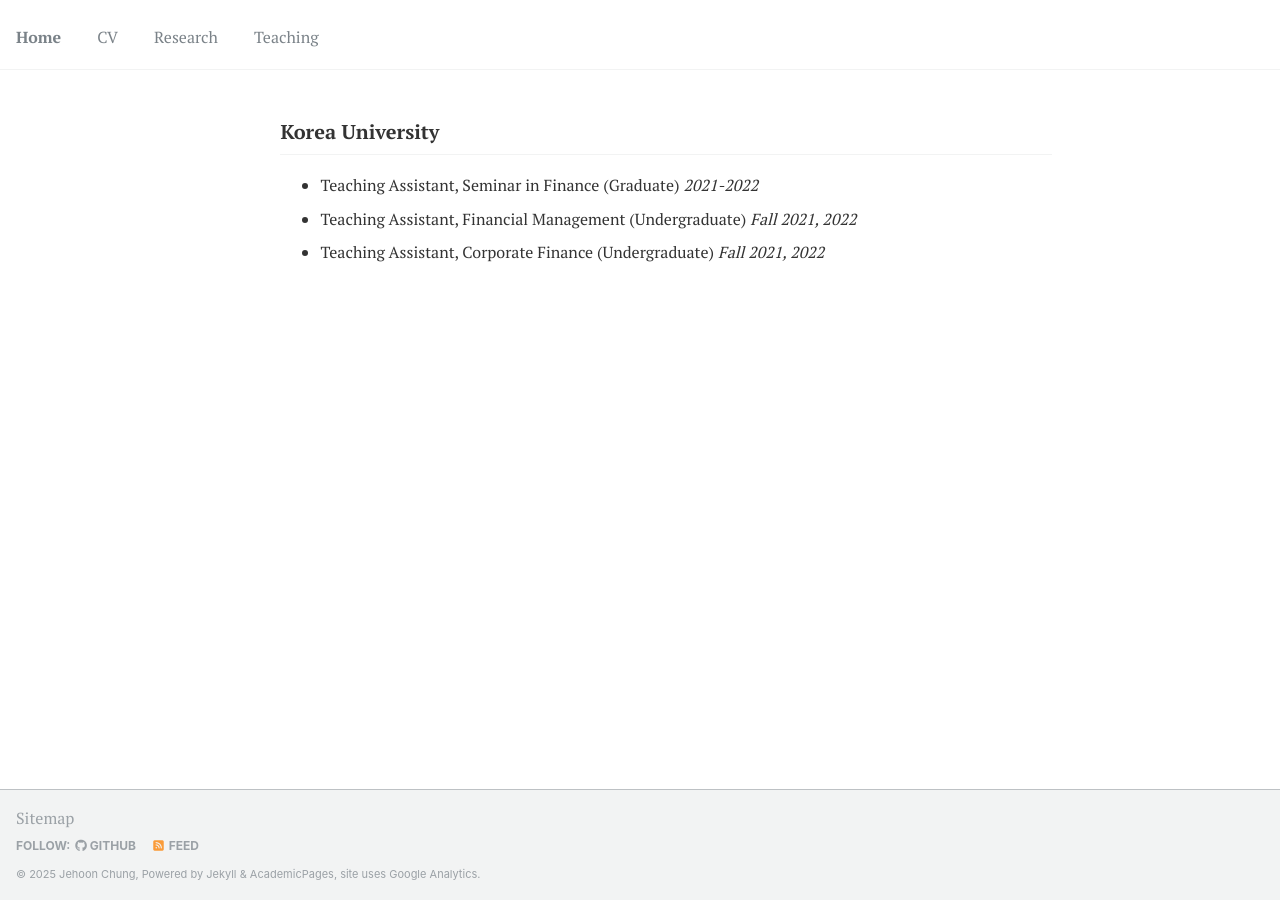
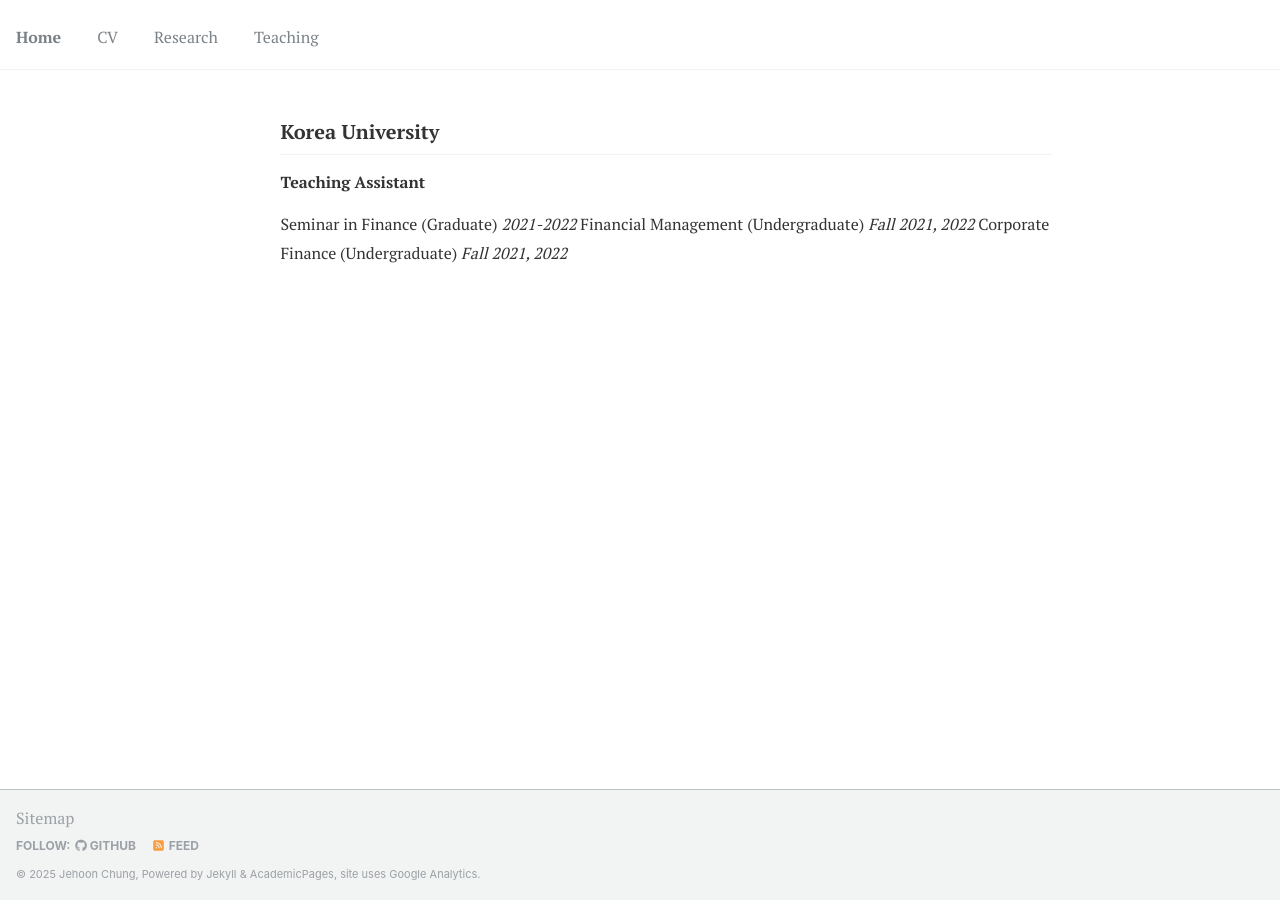
Before and after one commit to JehoonChung/jehoonchung.github.io, a Jekyll site: the page built from _teaching/2014-spring-teaching-1.md, in a window 1280 px wide. Built offline with Jekyll 4.4.1, drawn with Linux system fonts in a browser that asks for light colours.

Commit message:
Update 2014-spring-teaching-1.md

```diff
--- a/_teaching/2014-spring-teaching-1.md
+++ b/_teaching/2014-spring-teaching-1.md
@@ -7,6 +7,9 @@ permalink: /teaching/
 ---
 
 ## Korea University
-- Teaching Assistant, Seminar in Finance (Graduate) *2021-2022*
-- Teaching Assistant, Financial Management (Undergraduate) *Fall 2021, 2022*
-- Teaching Assistant, Corporate Finance (Undergraduate) *Fall 2021, 2022*
+
+### Teaching Assistant
+
+Seminar in Finance (Graduate) *2021-2022*
+Financial Management (Undergraduate) *Fall 2021, 2022*
+Corporate Finance (Undergraduate) *Fall 2021, 2022*
```
